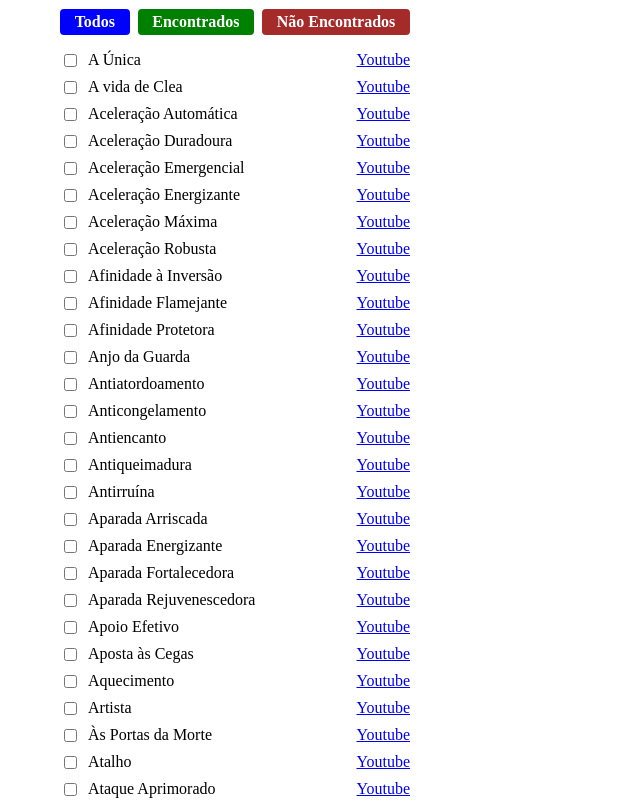
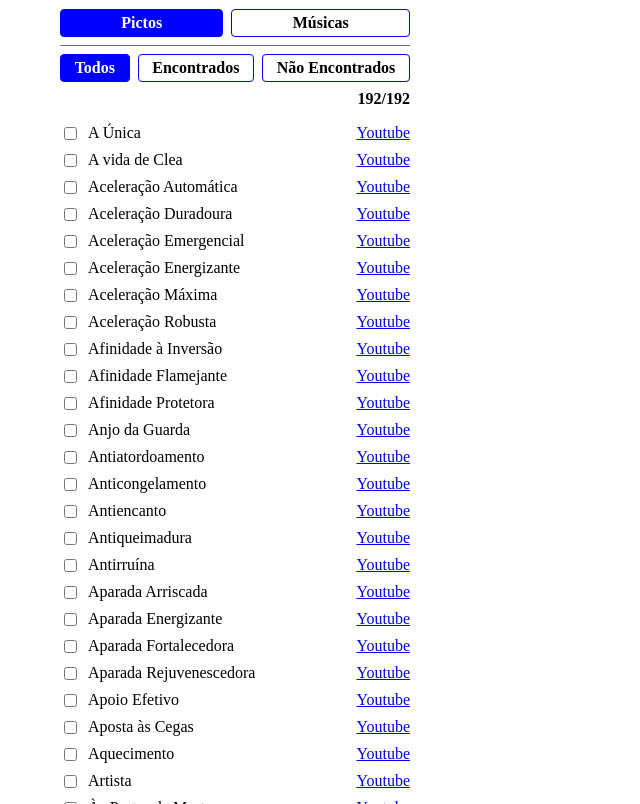
Before and after one commit to inaciofabricio/expedition-33, a website: page index.html in a window 1280 px wide. Shown: the part 102-906 px from the top of the page, without its empty margins (0-640 px from the left). Drawn offline with Linux system fonts and the light colour scheme.

Commit message:
feat: inclusão da checklist das músicas

```diff
--- a/assets/css/estilo.css
+++ b/assets/css/estilo.css
@@ -13,23 +13,25 @@
 .menu-item {
     padding: 4px 8px;
     border-radius: 4px;
-    background-color: blue;
-    color: white;
     font-weight: 600;
     cursor: pointer;
     text-align: center;
     flex-grow: 1;
 }
 
-.encontrados {
-    background-color: green;
+.ativo {
+    background-color: blue;
+    color: white;
+    border: 1px solid blue;
 }
 
-.nao-encontrados {
-    background-color: brown;
+.inativo {
+    background-color: white;
+    color: black;
+    border: 1px solid blue;
 }
 
-.pictos {
+.dados {
     padding: 8px 0;
 }
 
@@ -45,6 +47,20 @@
     flex-grow: 1;
 }
 
+.hr {
+    border-top: 1px solid #00000090;
+    width: 350px;
+    margin: 4px;
+}
+
+.quantidade {
+    display: flex;
+    justify-content: end;
+    font-weight: 600;
+    width: 350px;
+    padding: 4px;
+}
+
 @media (max-width: 450px) {
     .main {
         padding: 10px 15px;
--- /dev/null
+++ b/assets/js/constants/musicas.js
@@ -0,0 +1,35 @@
+const MUSICAS = [
+  { tempo: 0, nome: "Nocture pour un masque de tristesse", encontrado: false },
+  { tempo: 54, nome: "Gustave", encontrado: false },
+  { tempo: 85, nome: "Renoir", encontrado: false },
+  { tempo: 133, nome: "Verso", encontrado: false },
+  { tempo: 186, nome: "Lettre á maelle", encontrado: false },
+  { tempo: 206, nome: "L'amour d'une mére", encontrado: false },
+  { tempo: 260, nome: "Clea! don't pull your sister's hair!", encontrado: false },
+  { tempo: 288, nome: "Alicia", encontrado: false },
+  { tempo: 358, nome: "Until next life", encontrado: false },
+  { tempo: 416, nome: "Nocturne pousr lumiére", encontrado: false },
+  { tempo: 469, nome: "Endless light", encontrado: false },
+  { tempo: 528, nome: "Alicia's birthday", encontrado: false },
+  { tempo: 549, nome: "Aline", encontrado: false },
+  { tempo: 583, nome: "Aline's glasshouse", encontrado: false },
+  { tempo: 606, nome: "Clea", encontrado: false },
+  { tempo: 702, nome: "Honeymoon", encontrado: false },
+  { tempo: 726, nome: "Le grand café de lumiére", encontrado: false },
+  { tempo: 751, nome: "Lights of the past", encontrado: false },
+  { tempo: 773, nome: "Our painted family", encontrado: false },
+  { tempo: 793, nome: "Reverence", encontrado: false },
+  { tempo: 814, nome: "Reveries dans paris", encontrado: false },
+  { tempo: 868, nome: "Un 33 décembre a lumiére", encontrado: false },
+  { tempo: 891, nome: "Children odf lumiére", encontrado: false },
+  { tempo: 916, nome: "Forlorn", encontrado: false },
+  { tempo: 942, nome: "Goblu", encontrado: false },
+  { tempo: 959, nome: "Linen and cotton", encontrado: false },
+  { tempo: 981, nome: "Lost voice", encontrado: false },
+  { tempo: 1000, nome: "Robe de jour", encontrado: false },
+  { tempo: 1018, nome: "Monoco", encontrado: false },
+  { tempo: 1046, nome: "Lune", encontrado: false },
+  { tempo: 1060, nome: "Sciel", encontrado: false },
+  { tempo: 1065, nome: "Lumiére", encontrado: false },
+  { tempo: 1088, nome: "Our drafts collide", encontrado: false }
+];
--- a/assets/js/constants/pictos.js
+++ b/assets/js/constants/pictos.js
@@ -1,5 +1,4 @@
 const PICTOS = [
-  { nome: "Intro", tempo: 0, encontrado: false },
   { nome: "Escapista", tempo: 10, encontrado: false },
   { nome: "Queimadura Crítica", tempo: 61, encontrado: false },
   { nome: "Ataque Aprimorado", tempo: 86, encontrado: false },
@@ -126,8 +125,8 @@ const PICTOS = [
   { nome: "Antiencanto", tempo: 5574, encontrado: false },
   { nome: "Piromaníaco", tempo: 5628, encontrado: false },
   { nome: "Marca Profunda", tempo: 5670, encontrado: false },
-  { nome: "Ataque Energizante", tempo: 5670, encontrado: false },
-  { nome: "Fortalecimento Superior II", tempo: 5670, encontrado: false },
+  { nome: "Ataque Energizante II", tempo: 5670, encontrado: false },
+  { nome: "Fortalecimento Superior", tempo: 5670, encontrado: false },
   { nome: "Turno Energizante", tempo: 5740, encontrado: false },
   { nome: "Purificação Energizante", tempo: 5801, encontrado: false },
   { nome: "Defesa Aleatória", tempo: 5856, encontrado: false },
@@ -155,7 +154,6 @@ const PICTOS = [
   { nome: "Aparada Fortalecedora", tempo: 6921, encontrado: false },
   { nome: "Quebrantador Esmaecido", tempo: 6921, encontrado: false },
   { nome: "Especialista em Quebra", tempo: 6921, encontrado: false },
-  { nome: "Quebra Retardante", tempo: 6921, encontrado: false },
   { nome: "Marca Fortalecedora", tempo: 7041, encontrado: false },
   { nome: "Disparos Energizantes", tempo: 7145, encontrado: false },
   { nome: "Carga Alterada", tempo: 7271, encontrado: false },
--- a/assets/js/script.js
+++ b/assets/js/script.js
@@ -1,96 +1,190 @@
 let pictos = JSON.parse(localStorage.getItem("pictos"));
+let musicas = JSON.parse(localStorage.getItem("musicas"));
 
 if(!pictos) {
     pictos = getPictos(PICTOS)
     localStorage.setItem("pictos", JSON.stringify(pictos))
 }
 
-const baseUrlYoutube = "https://www.youtube.com/watch?v=_Hw9tF3760o&t=";
+if(!musicas) {
+    musicas = getMusicas(MUSICAS)
+    localStorage.setItem("musicas", JSON.stringify(musicas))
+}
 
-const pictosElement = document.getElementById("pictos")
-const todosElement = document.getElementById("todos")
-const encontradoElement = document.getElementById("encontrado")
-const naoEncontradoElement = document.getElementById("naoEncontrado")
+const baseUrlYoutube = "https://www.youtube.com/watch?v=";
+const youtubePictos = "_Hw9tF3760o";
+const youtubeMusicas = "QUWNNePEZgs";
+
+const menuPictosElement = document.getElementById("menu-pictos");
+const menuMusicasElement = document.getElementById("menu-musicas");
+const dadosElement = document.getElementById("dados");
+const todosElement = document.getElementById("todos");
+const encontradoElement = document.getElementById("encontrado");
+const naoEncontradoElement = document.getElementById("naoEncontrado");
+const quantidadeTotalElement = document.getElementById("quantidade-total");
+const quantidadeAtualElement = document.getElementById("quantidade-atual");
+
+let categoria = "";
+let view = "";
+let canal = "";
+
+function setPictos() {
+
+    menuPictosElement.classList = ["menu-item ativo"];
+    menuMusicasElement.classList = ["menu-item inativo"];
+    categoria = "pictos";
+    canal = youtubePictos;
+    quantidadeTotalElement.innerHTML = pictos.length;
+    setTodos();
+}
+
+function setMusicas() {
+
+    menuPictosElement.classList = ["menu-item inativo"];
+    menuMusicasElement.classList = ["menu-item ativo"];
+    categoria = "musicas";
+    canal = youtubeMusicas;
+    quantidadeTotalElement.innerHTML = musicas.length;
+
+    setTodos();
+}
 
 function getId(textoOriginal) {
-    return textoOriginal
-        .toLowerCase()
-        .normalize("NFD").replace(/[\u0300-\u036f]/g, "")
-        .replace(/\s+/g, "_");
+    return limpaString(textoOriginal);
 }
 
 function selecionar() {
+
+    if(categoria === "pictos") {
 
         let picto = pictos.find(item =>  getId(item?.nome || "") == this.id);
 
         if(picto) {
             picto.encontrado = this.checked;
+            localStorage.setItem("pictos", JSON.stringify(pictos));
             atualizar();
+        }
+
+    } else if(categoria === "musicas") {
+
+        let musica = musicas.find(item =>  getId(item?.nome || "") == this.id);
+
+        if(musica) {
+            musica.encontrado = this.checked;
+            localStorage.setItem("musicas", JSON.stringify(musicas));
+            atualizar();
+        }
+
     }
 }
 
 function atualizar() {
-    localStorage.setItem("pictos", JSON.stringify(pictos));
 
-    todosElement.textContent = `Todos (${pictos.length})`
-    encontradoElement.textContent = `Encontrados (${pictos.filter(picto => picto.encontrado).length})`
-    naoEncontradoElement.textContent = `Não Encontrados (${pictos.filter(picto => !picto.encontrado).length})`
+    if(view === "todos") {
+        setTodos();
+    } else if(view === "encontrados") {
+        setEncontrados();
+    } else if(view === "naoEncontrados") {
+        setNaoEncontrados();
+    }
 }
 
-function getTodos() {
+function setTodos() {
 
-    pictosElement.innerHTML = "";
+    todosElement.classList = ["menu-item ativo"];
+    encontradoElement.classList = ["menu-item inativo"];
+    naoEncontradoElement.classList = ["menu-item inativo"];
 
+    view = "todos";
+    dadosElement.innerHTML = "";
+
+    if(categoria == "pictos") {
         pictos.forEach(picto => {
-        setPicto(picto);
+            setLinha(picto);
         });
+        quantidadeAtualElement.innerHTML = pictos.length;
+    } else if(categoria == "musicas") {
+        musicas.forEach(musica => {
+            setLinha(musica);
+        });
+        quantidadeAtualElement.innerHTML = musicas.length;
+    }
 }
 
-function setPicto(picto) {
+function setEncontrados() {
+
+    todosElement.classList = ["menu-item inativo"];
+    encontradoElement.classList = ["menu-item ativo"];
+    naoEncontradoElement.classList = ["menu-item inativo"];
+
+    view = "encontrados";
+    dadosElement.innerHTML = "";
+
+    if(categoria == "pictos") {
+        let encontrados = pictos.filter(picto => picto.encontrado);
+        encontrados.forEach(picto => {
+            setLinha(picto);
+        });
+        quantidadeAtualElement.innerHTML = encontrados.length;
+    } else if(categoria == "musicas") {
+        let encontrados = musicas.filter(musica => musica.encontrado);
+        encontrados.forEach(musica => {
+            setLinha(musica);
+        });
+        quantidadeAtualElement.innerHTML = encontrados.length;
+    }
+}
+
+function setNaoEncontrados() {
+
+    todosElement.classList = ["menu-item inativo"];
+    encontradoElement.classList = ["menu-item inativo"];
+    naoEncontradoElement.classList = ["menu-item ativo"];
+
+    view = "naoEncontrados";
+    dadosElement.innerHTML = "";
+
+    if(categoria == "pictos") {
+        let naoEncontrados = pictos.filter(picto => !picto.encontrado);
+        naoEncontrados.forEach(picto => {
+            setLinha(picto);
+        });
+        quantidadeAtualElement.innerHTML = naoEncontrados.length;
+    }
+
+    if(categoria == "musicas") {
+        let naoEncontrados = musicas.filter(musica => !musica.encontrado);
+        naoEncontrados.forEach(musica => {
+            setLinha(musica);
+        });
+        quantidadeAtualElement.innerHTML = naoEncontrados.length;
+    }
+}
+
+function setLinha(item) {
     const div = document.createElement("DIV");
     div.className = ["item"];
 
     const checkbox = document.createElement('input');
     checkbox.type = 'checkbox';
-    checkbox.id = getId(picto.nome);
-    checkbox.checked = picto.encontrado;
+    checkbox.id = getId(item.nome);
+    checkbox.checked = item.encontrado;
     checkbox.onclick = selecionar;
     div.append(checkbox);
 
     const span = document.createElement("SPAN");
-    span.innerHTML = picto.nome;
+    span.innerHTML = item.nome;
     span.className = ["item-nome"];
     div.append(span);
 
     const a = document.createElement("a");
-    a.href = `${baseUrlYoutube}${picto.tempo}s`;
+    a.href = `${baseUrlYoutube}${canal}&t=${item.tempo}s`;
     a.textContent = "Youtube";
     a.target = '_blank';
     div.append(a);
 
-    pictosElement.append(div);
+    dadosElement.append(div);
 }
 
-function getEncontrados() {
-
-    pictosElement.innerHTML = "";
-
-    pictos.forEach(picto => {
-        if(picto.encontrado) {
-            setPicto(picto);
-        }
-    });
-}
-
-function getNaoEncontrados() {
-
-    pictosElement.innerHTML = "";
-
-    pictos.forEach(picto => {
-        if(!picto.encontrado) {
-            setPicto(picto);
-        }
-    });
-}
-
-getTodos()
+setPictos();
+atualizar();
--- /dev/null
+++ b/assets/js/services/utils.js
@@ -0,0 +1,11 @@
+function limpaString(str) {
+
+    if(!str || typeof str !== 'string') {
+        return str
+    }
+
+    return str
+        .toLowerCase()
+        .normalize("NFD").replace(/[\u0300-\u036f]/g, "")
+        .replace(/\s+/g, "_");
+}
--- a/index.html
+++ b/index.html
@@ -9,17 +9,32 @@
 </head>
 <body>
     <section class="main">
-        <h1>Expedition 33 - Pictos</h1>
+        <div>
+            <h1>Expedition 33</h1>
+        </div>
         <div class="menu">
-            <span class="menu-item" id="todos" onclick="getTodos()">Todos</span>
-            <span class="menu-item encontrados" id="encontrado" onclick="getEncontrados()">Encontrados</span>
-            <span class="menu-item nao-encontrados" id="naoEncontrado" onclick="getNaoEncontrados()">Não Encontrados</span>
+            <span class="menu-item" id="menu-pictos" onclick="setPictos()">Pictos</span>
+            <span class="menu-item" id="menu-musicas" onclick="setMusicas()">Músicas</span>
         </div>
-        <div class="pictos" id="pictos"></div>
+        <div class="hr"></div>
+        <div class="menu">
+            <span class="menu-item" id="todos" onclick="setTodos()">Todos</span>
+            <span class="menu-item encontrados" id="encontrado" onclick="setEncontrados()">Encontrados</span>
+            <span class="menu-item nao-encontrados" id="naoEncontrado" onclick="setNaoEncontrados()">Não Encontrados</span>
+        </div>
+        <div class="quantidade">
+            <span id="quantidade-atual">0</span>
+            <span>/</span>
+            <span id="quantidade-total">0</span>
+        </div>
+        <div class="dados" id="dados"></div>
     </section>
 
     <script src="./assets/js/constants/pictos.js"></script>
+    <script src="./assets/js/constants/musicas.js"></script>
+    <script src="./assets/js/services/utils.js"></script>
     <script src="./assets/js/services/pictoService.js"></script>
+    <script src="./assets/js/services/musicaService.js"></script>
     <script src="./assets/js/script.js"></script>
 </body>
 </html>
--- a/package.json
+++ b/package.json
@@ -1,6 +1,6 @@
 {
   "name": "expedision33",
-  "version": "1.0.0",
+  "version": "1.0.2",
   "description": "",
   "main": "index.js",
   "scripts": {
```
Also changed, not shown: assets/js/services/musicaService.js (added, +15 -0 lines), assets/js/services/pictoService.js (+9 -14 lines), README.md. Lines whose indentation alone changed are shown as unchanged.
